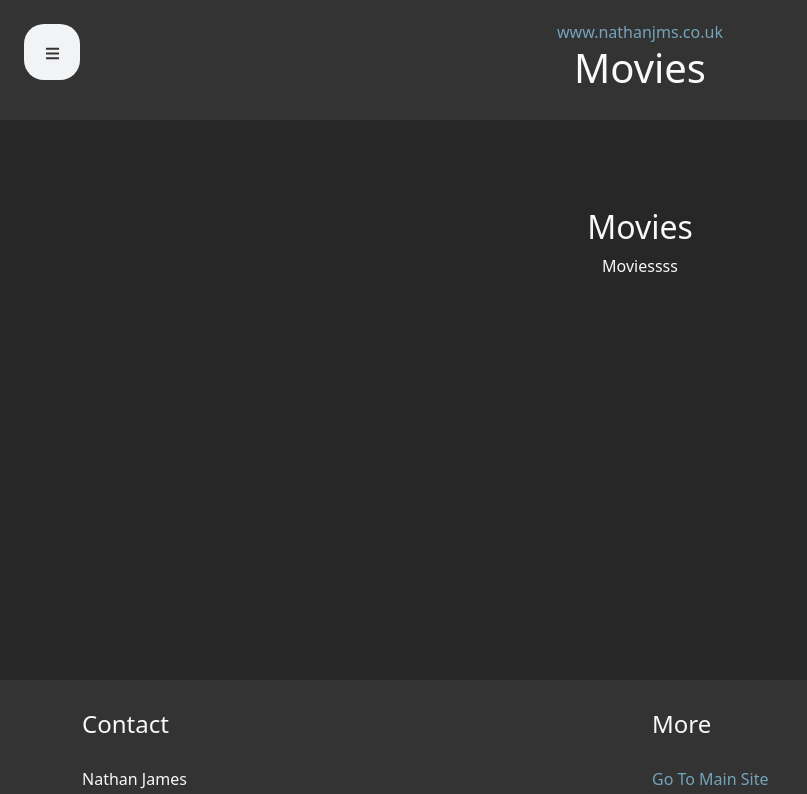
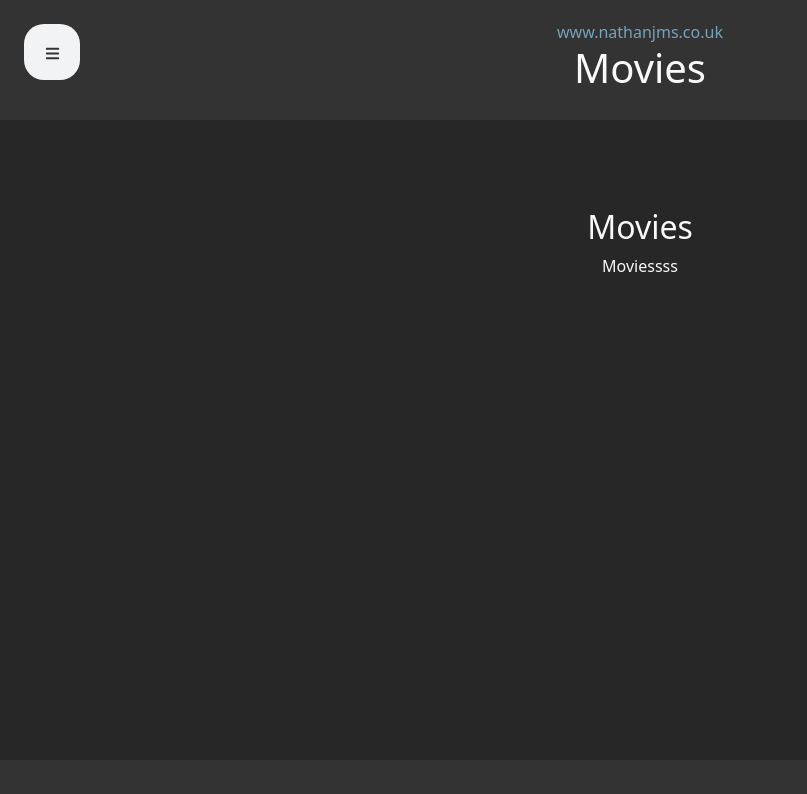
Before and after one commit to Nathanjms/nj-movies-v2, a React (Create React App) app: page / in a window 1280 px wide. Shown: the top 794 px of the page, without its empty margins (0-807 px from the left). Built offline with nearby package versions, Linux system fonts and the light colour scheme.

Commit message:
Minor changes

```diff
--- a/src/components/Movies/Movies.tsx
+++ b/src/components/Movies/Movies.tsx
@@ -6,7 +6,7 @@ interface NotFoundProps {}
 export const NotFound: React.FC<NotFoundProps> = (): ReactElement => {
   return (
     <React.Fragment>
-      <Container id="notFound" className="section">
+      <Container className="section">
         <Row className="pt-5">
           <h2>Movies</h2>
         </Row>
--- a/src/css/App.css
+++ b/src/css/App.css
@@ -68,12 +68,11 @@ body {
 }
 
 #header {
-  min-height:15vh;
   background-color: var(--dark2);
 }
 
 #body {
-  min-height: 70vh;
+  min-height: 80vh;
 }
 
 .App-link {
```
